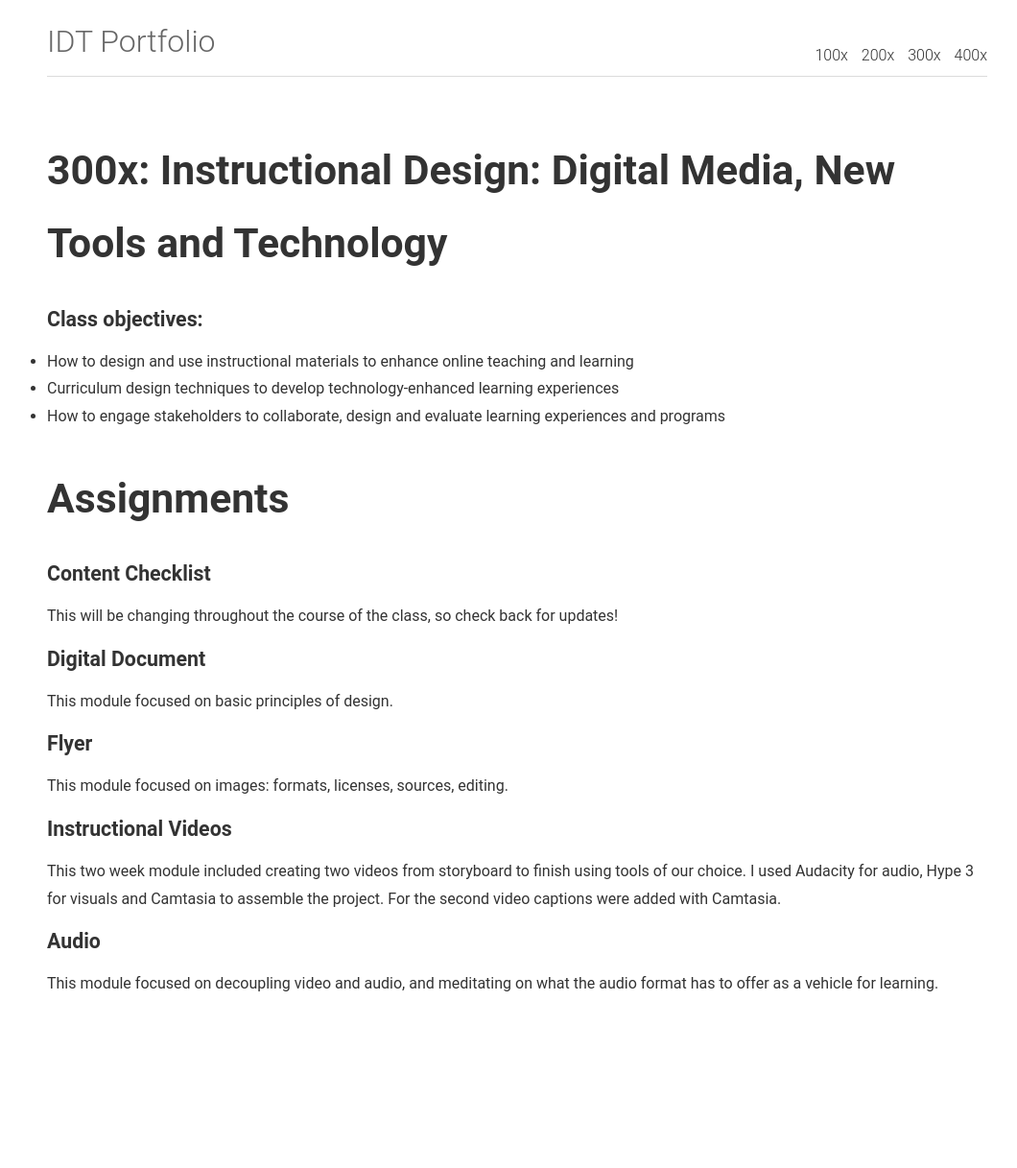
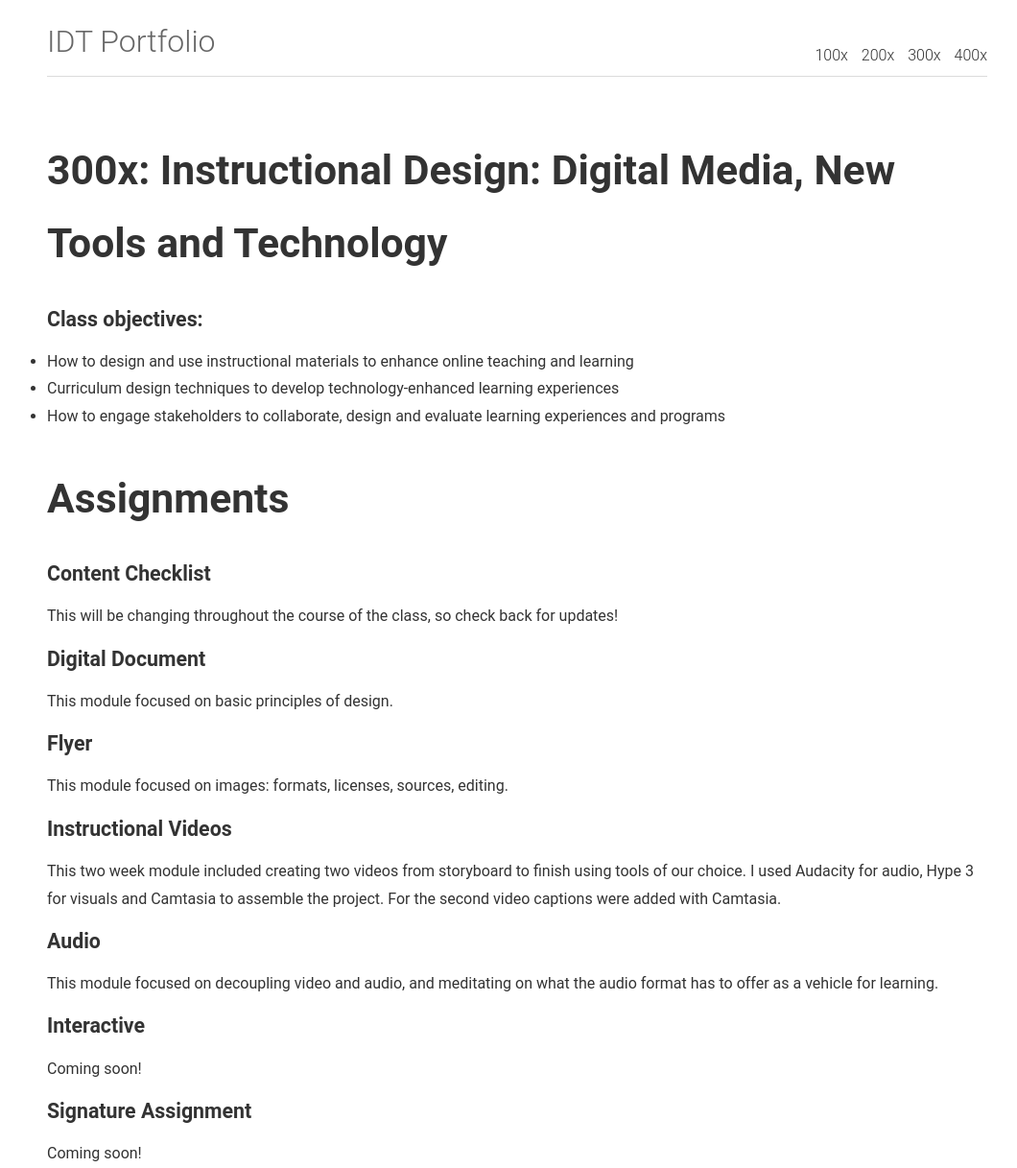
Before and after one commit to caitlinmeyer/idt-portfolio, a Jekyll site: the page built from 300x/index.html, in a window 1280 px wide. Shown: the whole page at 96% size, without its empty margins (101-1161 px from the left). Built offline with Jekyll 4.4.1, drawn with Linux system fonts in a browser that asks for light colours; before the commit the page ends 1040 px from its top, so only the background shows below that.

Commit message:
Update index.html

```diff
--- a/300x/index.html
+++ b/300x/index.html
@@ -24,3 +24,9 @@ This module focused on images: formats, licenses, sources, editing.
 This two week module included creating two videos from storyboard to finish using tools of our choice. I used Audacity for audio, Hype 3 for visuals and Camtasia to assemble the project. For the second video captions were added with Camtasia.
 <h3><a href="/idt-portfolio/300x/audio">Audio</a></h3>
 This module focused on decoupling video and audio, and meditating on what the audio format has to offer as a vehicle for learning.
+<h3><a href="/idt-portfolio/300x/interactive">Interactive</a></h3>
+Coming soon!
+<h3><a href="/idt-portfolio/300x/signature">Signature Assignment</a></h3>
+Coming soon!
+
+<BR>
```
